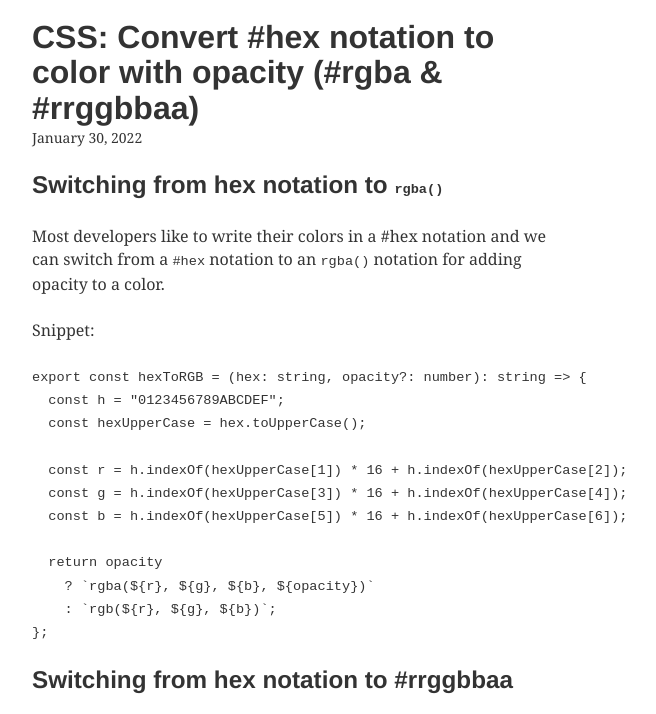
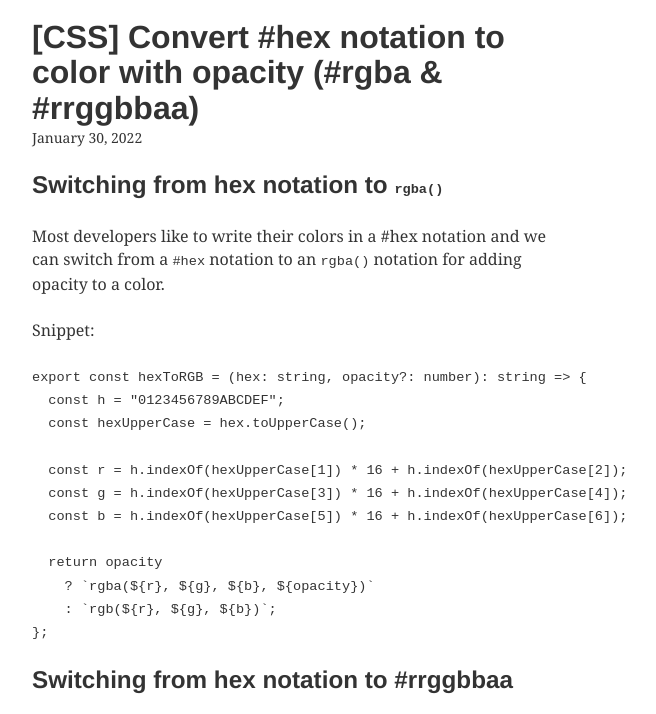
Before and after one commit to vuongvu1/today-i-learned, a Gatsby site: page /post/css-convert-hex-notation-to-color-with-opacity-rgba-rrggbbaa/ in a window 1280 px wide. Shown: the part 61-775 px from the top of the page, without its empty margins (347-1003 px from the left). Built offline with nearby package versions, Linux system fonts and the light colour scheme; Gatsby itself is replaced by a stand-in of ours; some packages are replaced by stand-ins of ours; code samples lack their colours; what typography-theme-ocean-beach would draw is missing.

Commit message:
Update Post “css-convert-hex-notation-to-color-with-opacity-rgba-rrggbbaa”

```diff
--- a/content/post/css-convert-hex-notation-to-color-with-opacity-rgba-rrggbbaa.md
+++ b/content/post/css-convert-hex-notation-to-color-with-opacity-rgba-rrggbbaa.md
@@ -1,7 +1,7 @@
 ---
 path: css-convert-hex-notation-to-color-with-opacity-rgba-&-rrggbbaa
 date: 2022-01-30T10:08:05.466Z
-title: "CSS: Convert #hex notation to color with opacity (#rgba & #rrggbbaa)"
+title: "[CSS] Convert #hex notation to color with opacity (#rgba & #rrggbbaa)"
 ---
 ## Switching from hex notation to `rgba()`
 
```
